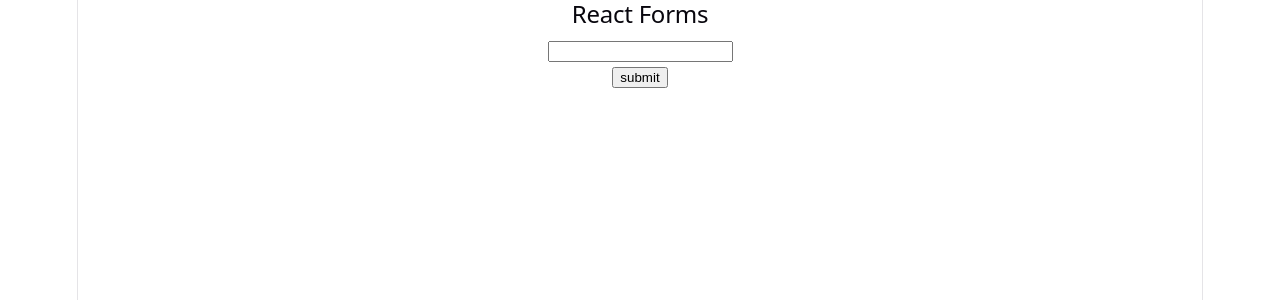
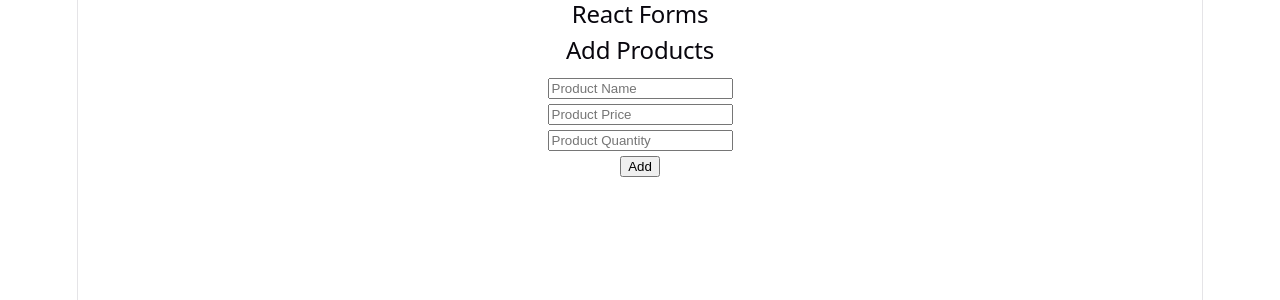
Before and after one commit to chandan-d-karmaker/react-form, a React (Vite) app: page / in a window 1280 px wide. Shown: the top 300 px of the page. Built offline with nearby package versions, Linux system fonts and the light colour scheme.

Commit message:
learing product management

```diff
--- a/src/App.jsx
+++ b/src/App.jsx
@@ -2,6 +2,7 @@
 import ControlledField from './components/ControlledField'
 import FormAction from './components/FormAction'
 import HookForm from './components/HookForm'
+import ProductManagment from './components/Products/ProductManagment'
 import SimpleForm from './components/SimpleForm'
 import UncontrolledField from './components/UncontrolledField'
 
@@ -16,7 +17,8 @@
       {/* <FormAction/> */}
       {/* <ControlledField/> */}
       {/* <UncontrolledField/> */}
-      <HookForm/>
+      {/* <HookForm/> */}
+      <ProductManagment/>
     </>
   )
 }
--- /dev/null
+++ b/src/components/Products/ProductForm.jsx
@@ -0,0 +1,35 @@
+import React from 'react';
+
+const ProductForm = () => {
+
+    const handleAddProducts = e => {
+        e.preventDefault();
+        const name =  e.target.name.value;
+        const price =  e.target.price.value;
+        const quantity =  e.target.quantity.value;
+        // console.log(name, price, quantity);
+
+        const newProduct = {
+            name,
+            price,
+            quantity
+        }
+
+        console.log(newProduct);
+
+    }
+    return (
+        <div>
+            <h2>Add Products</h2>
+            <form onSubmit={handleAddProducts}>
+                <input type="text" name='name' placeholder='Product Name' /> <br />
+                <input type="text" name='price' placeholder='Product Price' /> <br />
+                <input type="text" name='quantity' placeholder='Product Quantity' /> <br />
+                <input type="submit" value="Add" />
+            </form>
+
+        </div>
+    );
+};
+
+export default ProductForm;
--- /dev/null
+++ b/src/components/Products/ProductManagment.jsx
@@ -0,0 +1,14 @@
+import React from 'react';
+import ProductForm from './ProductForm';
+import ProductTable from './ProductTable';
+
+const ProductManagment = () => {
+    return (
+        <div>
+            <ProductForm/>
+            <ProductTable/>
+        </div>
+    );
+};
+
+export default ProductManagment;
--- /dev/null
+++ b/src/components/Products/ProductTable.jsx
@@ -0,0 +1,11 @@
+import React from 'react';
+
+const ProductTable = () => {
+    return (
+        <div>
+
+        </div>
+    );
+};
+
+export default ProductTable;
```
